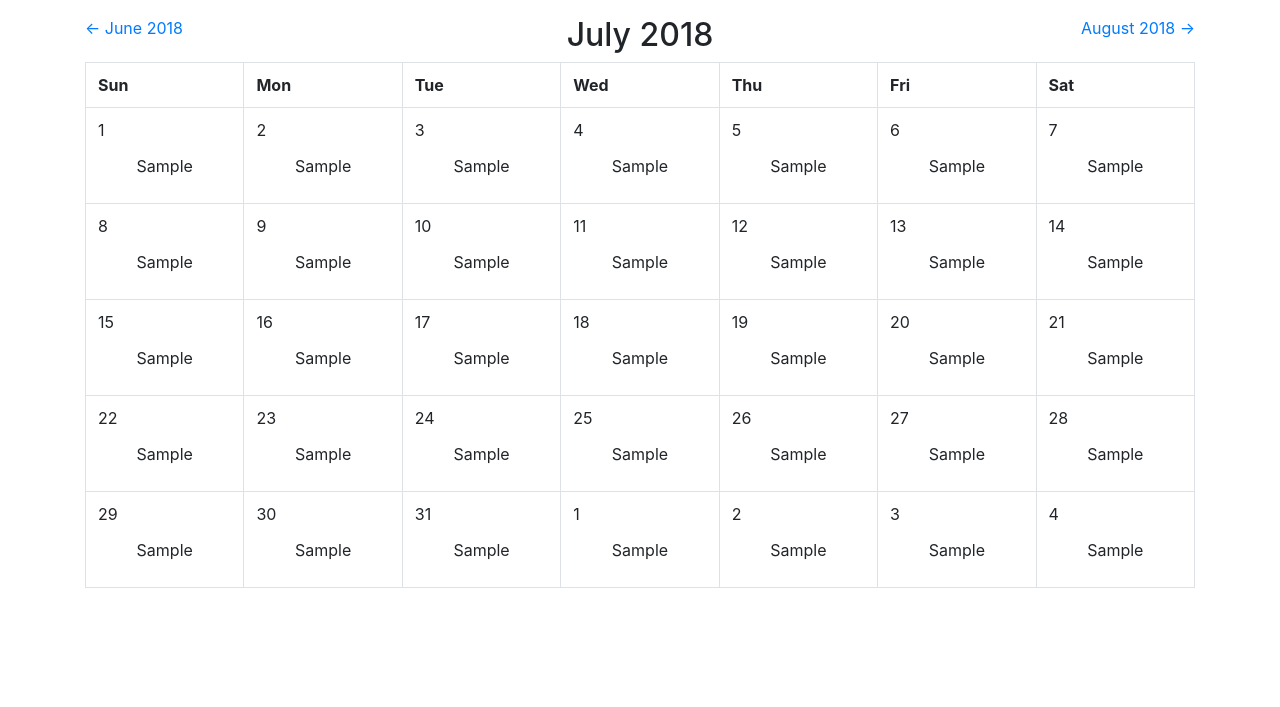
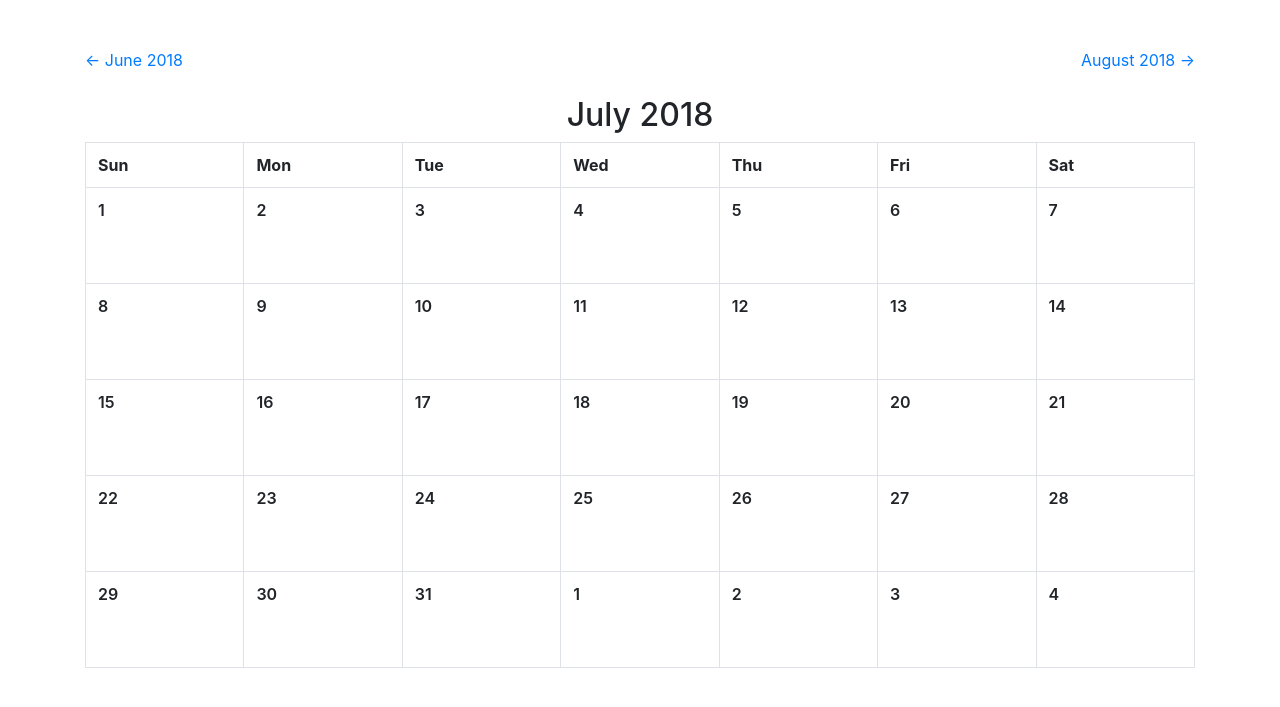
Before and after one commit to FalconPD/forms_site, a Django app: page /field_trips/calendar in a window 1280 px wide. Shown: the part 56-763 px from the top of the page. Run offline with Django 3.2, Linux system fonts and the light colour scheme; a user stored in the database is signed in; tables that the repository leaves empty hold one stand-in row (values such as "Sample post"); parts of the project's set-up code (start-up, migrations or seed data) failed here and were passed over; some libraries are stand-ins or nearby versions.

Commit message:
Event display in calendar and CSS cleanups

```diff
--- /dev/null
+++ b/field_trips/static/field_trips/calendar.css
@@ -0,0 +1,32 @@
+h2.title {
+  text-align: center;
+  margin-top: 3em;
+}
+
+div.previous {
+  text-align: left;
+  margin-top: 3em;
+}
+
+div.next {
+  text-align: right;
+  margin-top: 3em;
+}
+
+tr.calendar {
+  height: 6em;
+  width: 6em;
+}
+
+div.day {
+  text-align: left;
+  font-weight: 600;
+}
+
+div.event {
+  text-align: center;
+}
+
+table {
+  table-layout: fixed;
+}
--- a/field_trips/templates/field_trips/calendar.html
+++ b/field_trips/templates/field_trips/calendar.html
@@ -1,19 +1,31 @@
 {% extends "base.html" %}
 
+{% load static %}
 {% load calendar %}
+
+{% block head %}
+
+<link
+    rel="stylesheet"
+    type="text/css"
+    href="{% static 'field_trips/calendar.css' %}">
+</link>
+
+{% endblock %}
+
 
 {% block content %}
 
 {% get_calendar for month year as calendar %}
 <div class="row">
     <div class="col-md">
-        <div class="text-left mt-3">
+        <div class="previous">
             <a href="{{ previous_link}}">&lt;- {{ previous_title }}</a>
         </div>
     </div>
-    <div class="col-md"><h2 class="text-center mt-3">{{ title }}</h2></div>
+    <div class="col-md"><h2 class="title">{{ title }}</h2></div>
     <div class="col-md">
-        <div class="text-right mt-3">
+        <div class="next">
           <a href="{{ next_link}}">{{ next_title }} -&gt;</a>
         </div>
     </div>
@@ -31,14 +43,24 @@
                 <th>Sat</th>
             </tr>
             {% for week in calendar %}
-            <tr style="height: 6em;">
+            <tr class="calendar">
                 {% for day in week %}
                 <td>
                     <div class="row">
-                        <div class="col-sm text-left">{{ day.day }}</div>
+                        <div class="col-sm">
+                            <div class="day">
+                                {{ day.day }}
+                            </div>
+                        </div>
                     </div>
-                    <div class="row mt-3">
-                        <div class="col-sm text-center">Sample</div>
+                    <div class="row">
+                        <div class="col-sm">
+                            {% for event in events %}
+                                {% if event.date.date == day %}
+                                    <div class="event">{{ event.title }}</div>
+                                {% endif %}
+                            {% endfor %}
+                        </div>
                     </div>
                 </td>
                 {% endfor %}
--- a/field_trips/views/views.py
+++ b/field_trips/views/views.py
@@ -47,9 +47,20 @@
     previous_title = calendar_title(previous_month, previous_year)
     next_link = calendar_link(next_month, next_year)
     next_title = calendar_title(next_month, next_year)
+    field_trips = (FieldTrip
+        .objects
+        .filter(departing__year=year)
+        .filter(departing__month=month)
+    )
+    events = []
+    for field_trip in field_trips:
+        events.append({
+            'title': field_trip.destination,
+            'date': field_trip.departing,
+        })
     return render(request, 'field_trips/calendar.html', {
         'title': title,
-        'field_trips': None,
+        'events': events,
         'month': month,
         'year': year,
         'previous_link': previous_link,
```
